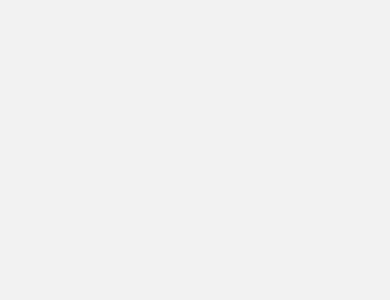
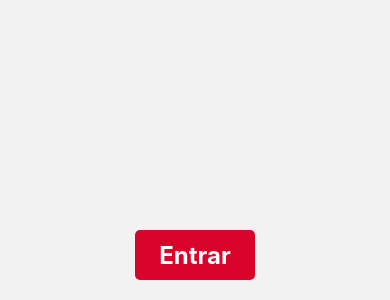
Before and after one commit to arthurzop/calcChurras-native, a React Native app: screen /home in a window 390 px wide. Shown: the part 544-844 px from the top of the page. Built offline with nearby package versions, Linux system fonts and the light colour scheme.

Commit message:
botao pronto

```diff
--- a/src/components/button/button.jsx
+++ b/src/components/button/button.jsx
@@ -11,23 +11,27 @@ export default function Button() {
 }
 
 const style = StyleSheet.create({
-    button: {
-        backgroundColor: '#d90429',
-        width: 100,
-        height: 40,
-        display: 'flex',
-        alignItems: 'center',
-        justifyContent: 'center',
-        paddingHorizontal: 20,
-        paddingVertical:   5,
-        borderRadius: 5
-    },
-    buttonContainer: {
-        display: 'flex',
-        alignItems: 'center'
-    },
-    buttonText: {
-        color: '#FFF',
-        fontSize: 20
-    }
-})
+  button: {
+    backgroundColor: "#d90429",
+    width: 120,
+    height: 50,
+    display: "flex",
+    alignItems: "center",
+    justifyContent: "center",
+    paddingVertical: 5,
+    borderRadius: 5,
+  },
+  buttonContainer: {
+    alignItems: "center",
+    width: "100%",
+    height: "100%",
+    position: "absolute",
+    justifyContent: "flex-end",
+    bottom: 20,
+  },
+  buttonText: {
+    color: "#FFF",
+    fontSize: 24,
+    fontWeight: "bold",
+  },
+});
--- a/src/pages/home-page/home-page.jsx
+++ b/src/pages/home-page/home-page.jsx
@@ -1,14 +1,19 @@
-import { View, Text } from "react-native";
+import { View, Text, StyleSheet } from "react-native";
 import Header from "../../components/header/header";
 import Button from "../../components/button/button";
 
 export default function HomePage() {
   return (
-    <View>
-      {/* <Text>
-        <Header />
+    <View style={style.body}>
         <Button />
-      </Text> */}
     </View>
   );
 }
+
+const style = StyleSheet.create({
+    body: {
+        height: '100%',
+        width:  '100%',
+        display: 'flex'
+    }
+})
```
